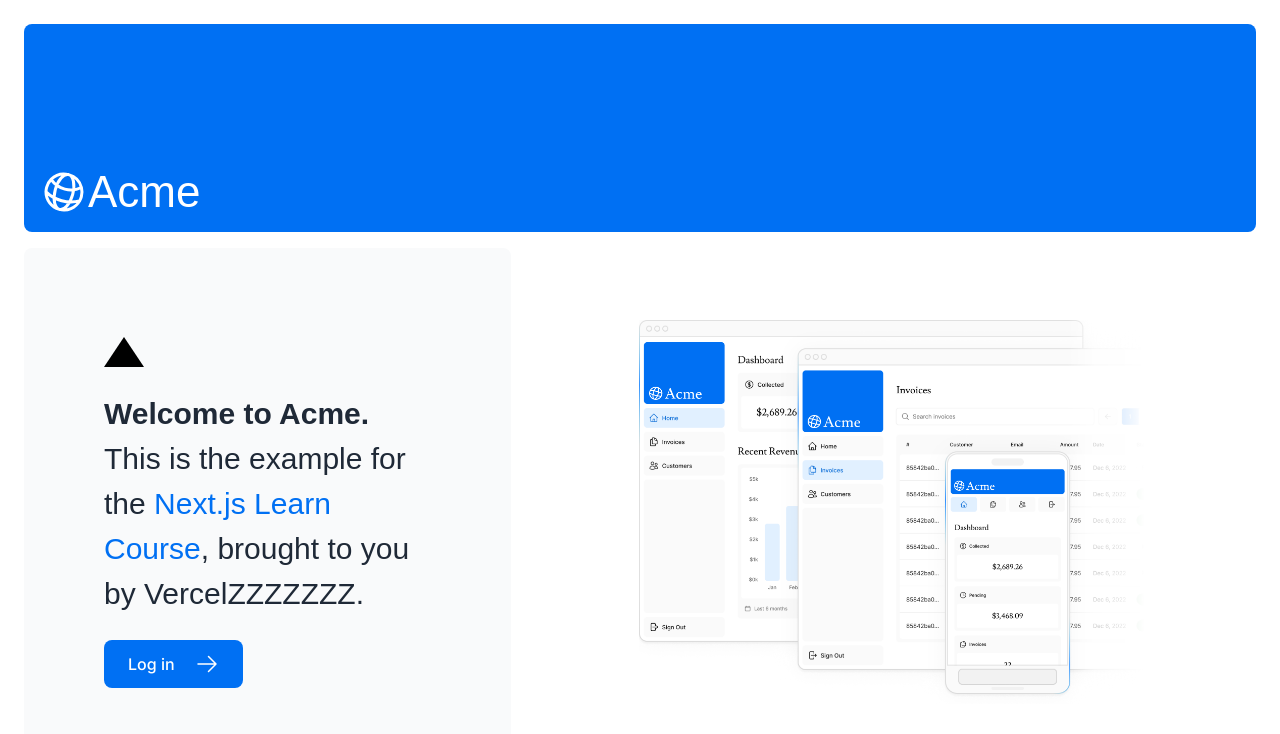
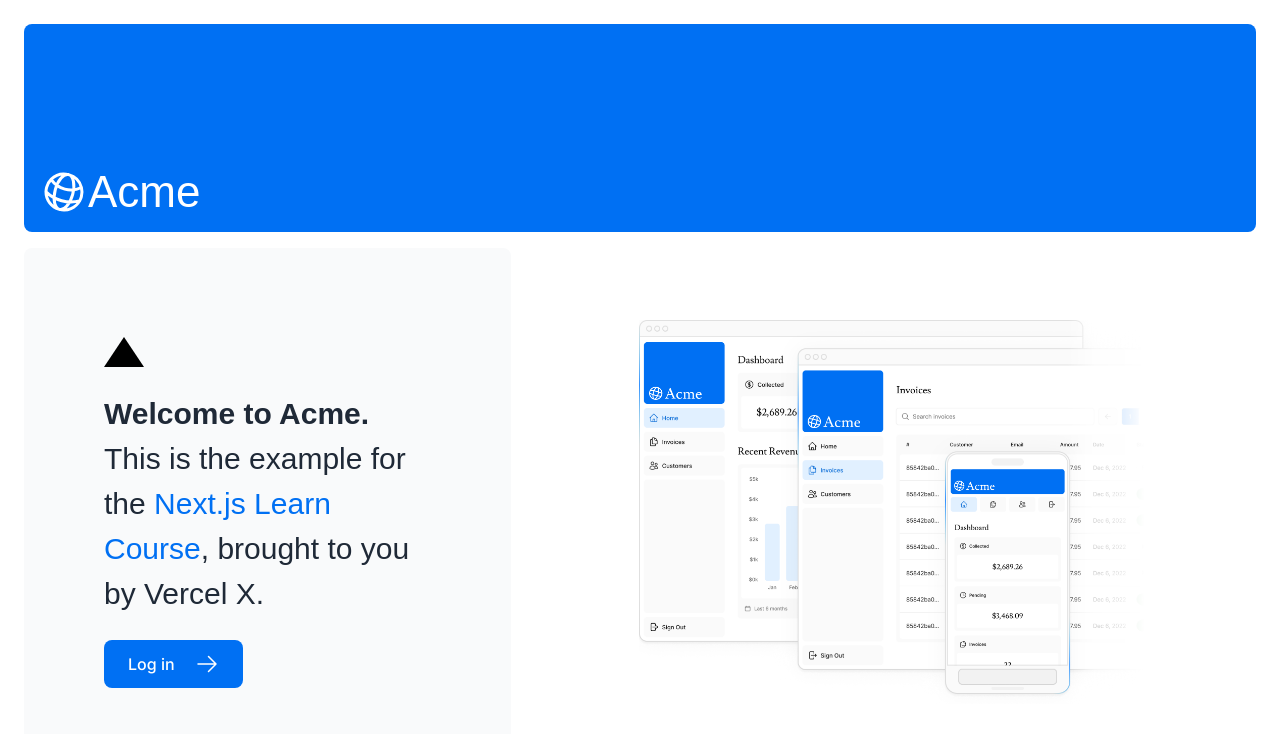
Before and after one commit to KyleCRobertson/nextjs-dashboard, a Next.js app: page / in a window 1280 px wide. Shown: the top 734 px of the page. Built offline with nearby package versions, Linux system fonts and the light colour scheme; a web font is replaced by a local one.

Commit message:
Landing page text update #4

```diff
--- a/app/page.tsx
+++ b/app/page.tsx
@@ -21,7 +21,7 @@
             <a href="https://nextjs.org/learn/" className="text-blue-500">
               Next.js Learn Course
             </a>
-            , brought to you by VercelZZZZZZZ.
+            , brought to you by Vercel X.
           </p>
           <Link
             href="/login"
```
